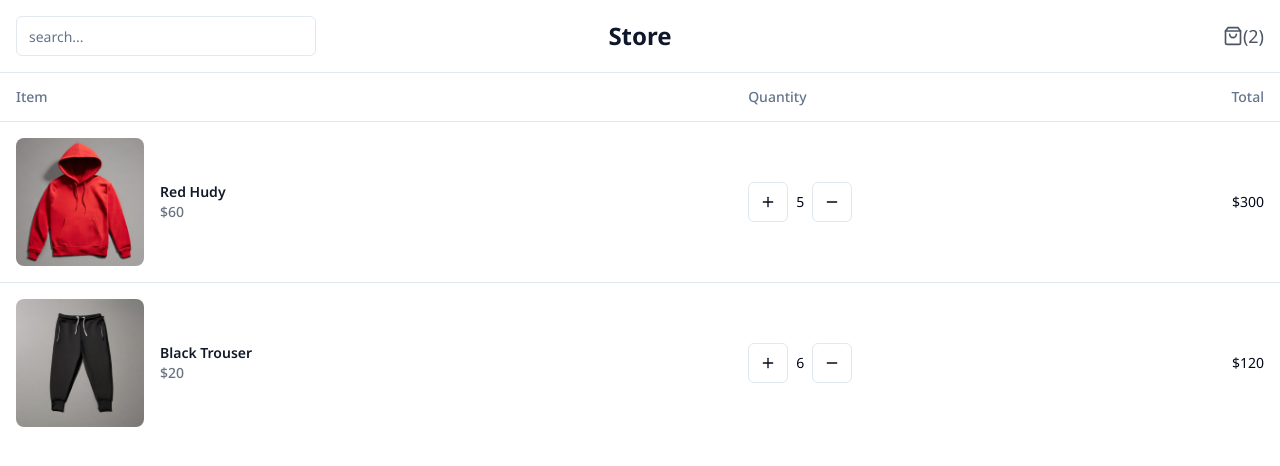
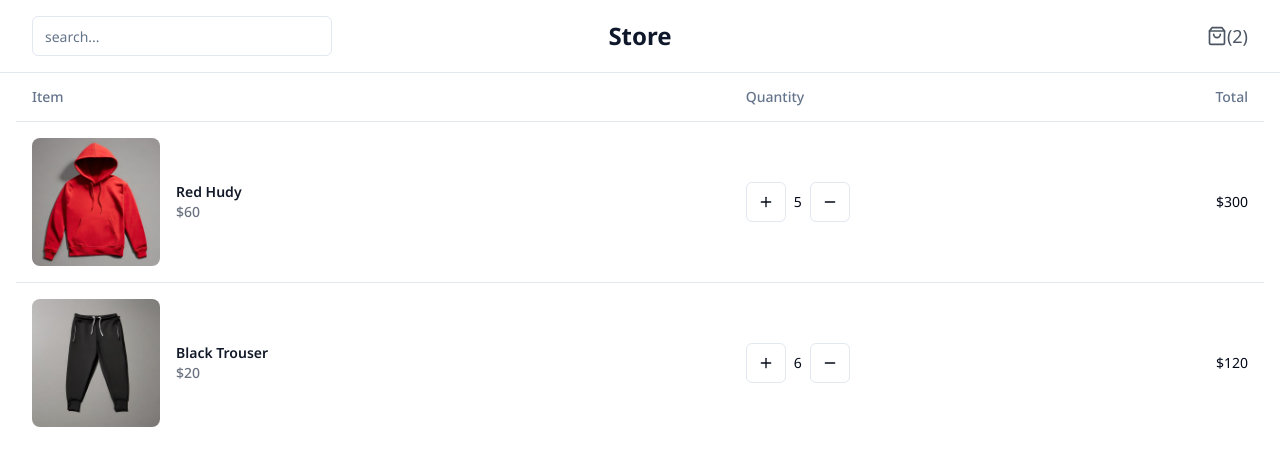
Before and after one commit to ThapaSurace/checkout_design, a React (Vite) app: page / in a window 1280 px wide. Shown: the top 466 px of the page. Built offline with nearby package versions, Linux system fonts and the light colour scheme.

Commit message:
css update

```diff
--- a/src/components/MaxWidthWrapper.tsx
+++ b/src/components/MaxWidthWrapper.tsx
@@ -8,7 +8,9 @@ const MaxWidthWrapper = ({
   className?: string;
 }) => {
   return (
-    <div className={cn(" max-w-screen-xl mx-auto", className)}>{children}</div>
+    <div className={cn(" max-w-screen-xl mx-auto px-6 md:px-4", className)}>
+      {children}
+    </div>
   );
 };
 export default MaxWidthWrapper;
```
